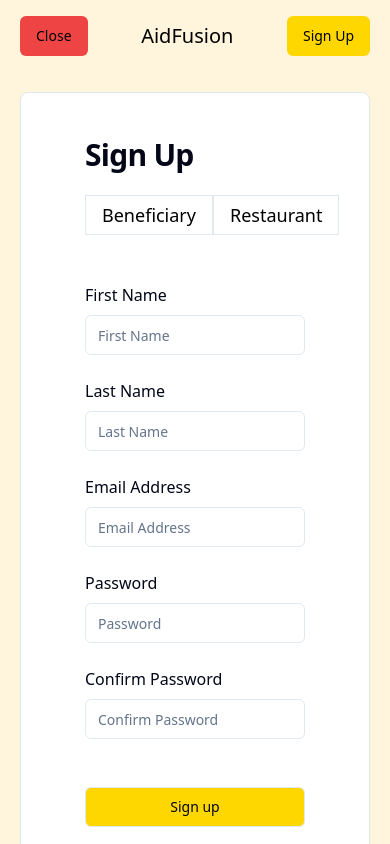
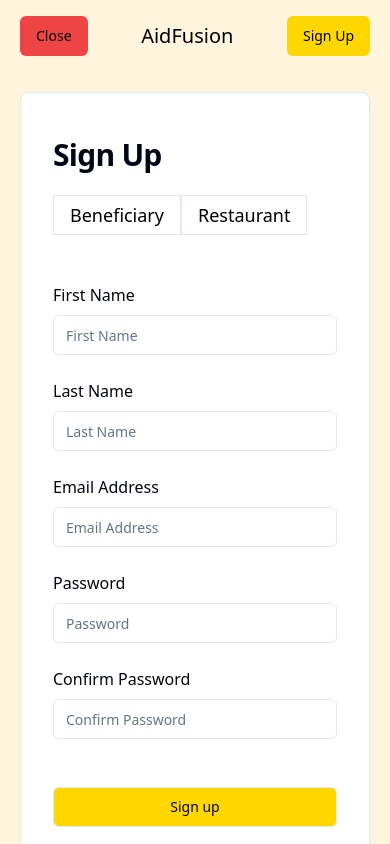
Before and after one commit to AidFusion/AidFusion-fe, a React (Vite) app: page /sign-up in a window 390 px wide. Shown: the top 844 px of the page. Built offline with nearby package versions, Linux system fonts and the light colour scheme.

Commit message:
updates signup ui

```diff
--- a/src/pages/Signup.jsx
+++ b/src/pages/Signup.jsx
@@ -134,7 +134,7 @@ export const Signup = () => {
             <div className='bg-primary'>
                 <Layout>
                     <div className='p-5'>
-                        <Card className='bg-white px-10 py-5 md:w-2/3 flex flex-col gap-6 mx-auto justify-center'>
+                        <Card className='bg-white px-2 md:px-10 py-5 md:w-2/3 flex flex-col gap-6 mx-auto justify-center'>
                             <CardHeader>
                                 <CardTitle className='text-3xl font-bold'>Sign Up</CardTitle>
                                 <CardDescription>
```
